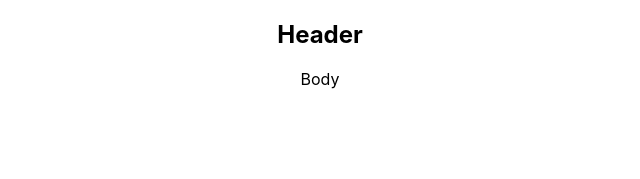
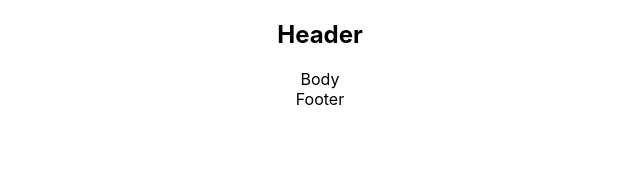
Before and after one commit to VitalickWeb/study-git, a React (Create React App) app: page / in a window 1280 px wide. Shown: the top 179 px of the page, without its empty margins (320-960 px from the left). Built offline with nearby package versions, Linux system fonts and the light colour scheme.

Commit message:
add componet on footer

```diff
--- a/src/App.tsx
+++ b/src/App.tsx
@@ -2,12 +2,14 @@ import React from 'react';
 import './App.css';
 import { Header } from './Header';
 import { Body } from './Body';
+import { Footer } from './Footer';
 
 function App() {
     return (
         <div className="App">
             <Header/>
             <Body/>
+            <Footer/>
         </div>
     );
 }
--- a/src/Footer.tsx
+++ b/src/Footer.tsx
@@ -0,0 +1,9 @@
+import React from 'react';
+
+export const Footer = () => {
+    return (
+        <div>
+            <span>Footer</span>
+        </div>
+    );
+}
```
